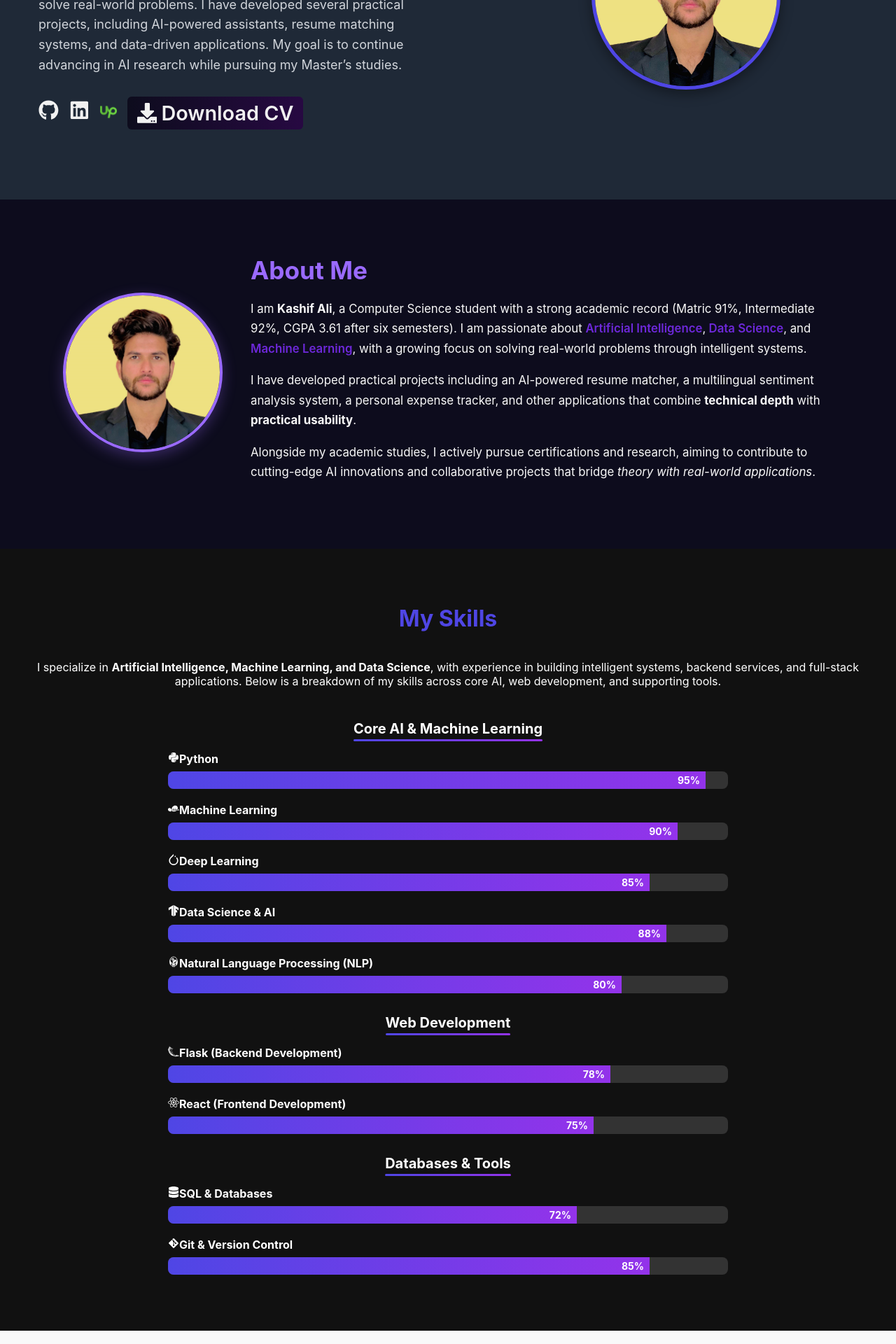
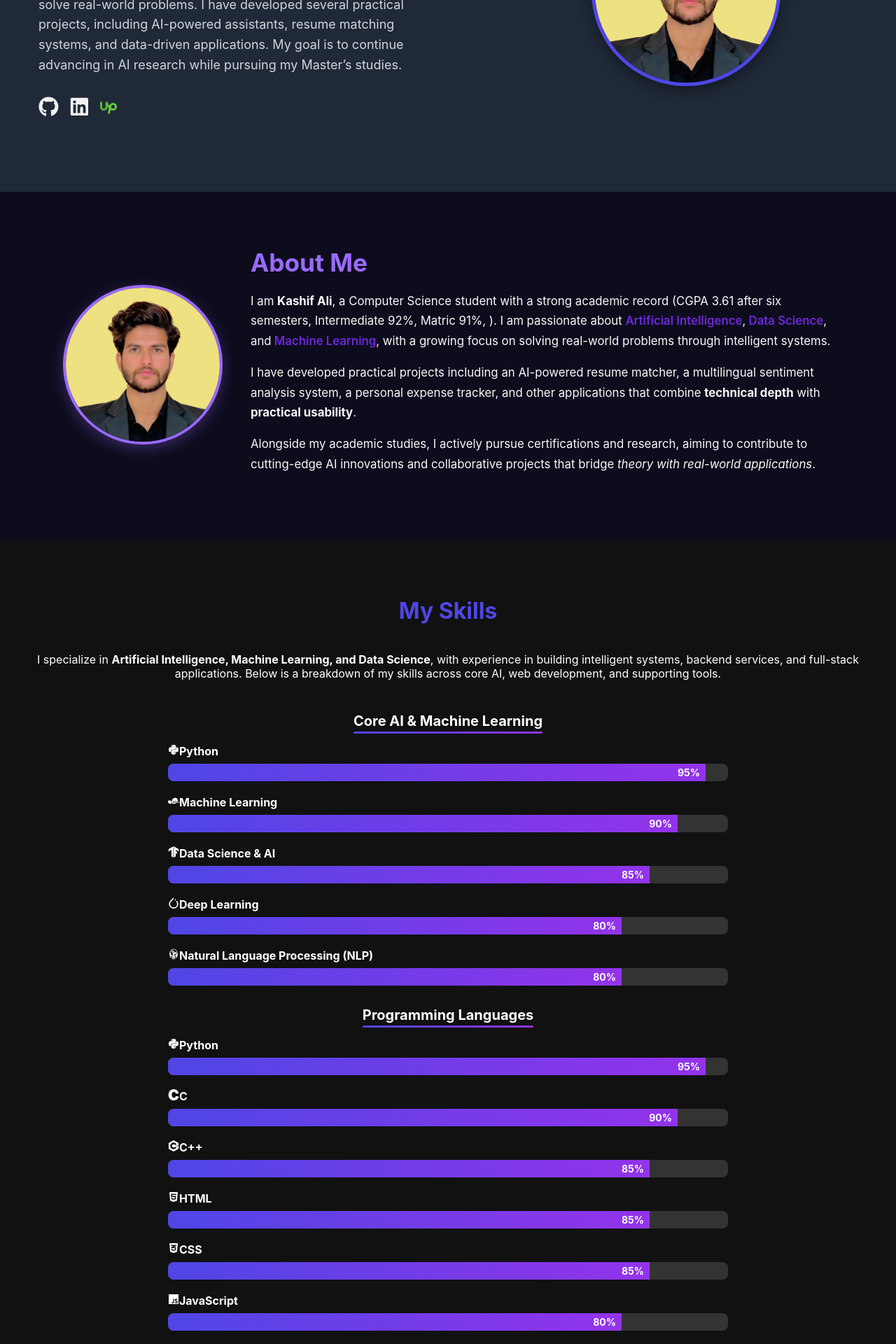
Before and after one commit to kashifali6273/Personal-Portfolio-website, a React (Create React App) app: page / in a window 1280 px wide. Shown: the part 380-2300 px from the top of the page at 70% size. Built offline with nearby package versions, Linux system fonts and the light colour scheme.

Commit message:
Updated BlogDetails with report download fix

```diff
--- a/src/App.css
+++ b/src/App.css
@@ -538,6 +538,13 @@ body::-webkit-scrollbar {
   background: #9333ea;
 }
 
+/* Hide project arrows on small screens */
+@media (max-width: 768px) {
+  .projects-nav {
+    display: none;
+  }
+}
+
 
 /* ===== Certificates Section ===== */
 .certificates {
--- a/src/components/About.js
+++ b/src/components/About.js
@@ -28,7 +28,7 @@ const About = () => {
           <h2>About Me</h2>
           <p>
             I am <strong>Kashif Ali</strong>, a Computer Science student with a strong academic record
-            (Matric 91%, Intermediate 92%, CGPA 3.61 after six semesters).
+            (CGPA 3.61 after six semesters, Intermediate 92%, Matric 91%, ).
             I am passionate about <span className="highlight">Artificial Intelligence</span>,
             <span className="highlight"> Data Science</span>, and
             <span className="highlight"> Machine Learning</span>, with a growing focus on solving
--- a/src/components/Certificates.js
+++ b/src/components/Certificates.js
@@ -103,7 +103,7 @@ const Certificates = () => {
       <h2>My Certificates</h2>
       <p className="cert-intro">
         I have completed multiple specializations and professional certificates
-        from top universities and companies.You can click to verify.
+        from top universities and companies from Coursera.You can click on course name to verify.
       </p>
 
       <div className="certificates-container">
--- a/src/components/Contact.js
+++ b/src/components/Contact.js
@@ -94,12 +94,6 @@ const Contact = () => {
     </a>
   </p>
 
-  <p>
-    <strong>CV:</strong>{" "}
-    <a href="reports/Kashif-Ali-CV.pdf" download>
-       Click to download CV
-    </a>
-  </p>
 </div>
 
       </div>
--- a/src/components/Hero.js
+++ b/src/components/Hero.js
@@ -1,7 +1,7 @@
 import React from "react";
 import profilePic from "../assets/profile.jpeg";
 import upworkIcon from "../assets/upwork.png"; // ✅ Import your Upwork PNG
-import { FaGithub, FaLinkedin, FaDownload } from "react-icons/fa";
+import { FaGithub, FaLinkedin,} from "react-icons/fa";
 
 const Hero = () => {
   return (
@@ -49,9 +49,6 @@ const Hero = () => {
               style={{ width: "24px", height: "24px" }} // ✅ Keep consistent size with icons
             />
           </a>
-          <a href="reports/Kashif-Ali-CV.pdf" download className="cv-btn">
-            <FaDownload /> Download CV
-          </a>
         </div>
       </div>
 
--- a/src/components/Projects.js
+++ b/src/components/Projects.js
@@ -109,7 +109,7 @@ const Projects = () => {
             className="project-card"
             initial={{ opacity: 0, y: 40 }}
             whileInView={{ opacity: 1, y: 0 }}
-            transition={{ duration: 0.6, delay: index * 0.2 }}
+            transition={{ duration: 0.1, delay: index * 0.1 }}
             viewport={{ once: true }}
           >
             <h3>{project.title}</h3>
--- a/src/components/Skills.js
+++ b/src/components/Skills.js
@@ -1,8 +1,15 @@
 import React from "react";
 import { motion } from "framer-motion";
-import { FaPython, FaDatabase, FaReact, FaGitAlt } from "react-icons/fa";
-import { SiTensorflow, SiPytorch, SiScikitlearn, SiFlask } from "react-icons/si";
+import { FaPython, FaDatabase, FaReact, FaGitAlt, FaHtml5, FaCss3Alt, FaJs  } from "react-icons/fa";
+import {
+  SiTensorflow,
+  SiPytorch,
+  SiScikitlearn,
+  SiFlask,
+  SiC, SiCplusplus
+} from "react-icons/si";
 import { GiArtificialIntelligence } from "react-icons/gi";
+
 
 const Skills = () => {
   const skillCategories = [
@@ -11,23 +18,40 @@ const Skills = () => {
       skills: [
         { name: "Python", level: 95, icon: <FaPython /> },
         { name: "Machine Learning", level: 90, icon: <SiScikitlearn /> },
-        { name: "Deep Learning", level: 85, icon: <SiPytorch /> },
-        { name: "Data Science & AI", level: 88, icon: <SiTensorflow /> },
-        { name: "Natural Language Processing (NLP)", level: 80, icon: <GiArtificialIntelligence /> },
+        { name: "Data Science & AI", level: 85, icon: <SiTensorflow /> },
+        { name: "Deep Learning", level: 80, icon: <SiPytorch /> },
+
+        {
+          name: "Natural Language Processing (NLP)",
+          level: 80,
+          icon: <GiArtificialIntelligence />,
+        },
       ],
     },
     {
+      title: "Programming Languages",
+      skills: [
+        { name: "Python", level: 95, icon: <FaPython /> },
+        { name: "C", level: 90, icon: <SiC /> },
+        { name: "C++", level: 85, icon: <SiCplusplus /> },
+        { name: "HTML", level: 85, icon: <FaHtml5 /> },
+        { name: "CSS", level: 85, icon: <FaCss3Alt /> },
+        { name: "JavaScript", level: 80, icon: <FaJs /> },
+      ],
+    },
+
+    {
       title: "Web Development",
       skills: [
-        { name: "Flask (Backend Development)", level: 78, icon: <SiFlask /> },
-        { name: "React (Frontend Development)", level: 75, icon: <FaReact /> },
+        { name: "Flask (Backend Development)", level: 80, icon: <SiFlask /> },
+        { name: "React (Frontend Development)", level: 80, icon: <FaReact /> },
       ],
     },
     {
       title: "Databases & Tools",
       skills: [
-        { name: "SQL & Databases", level: 72, icon: <FaDatabase /> },
-        { name: "Git & Version Control", level: 85, icon: <FaGitAlt /> },
+        { name: "SQL & Databases", level: 75, icon: <FaDatabase /> },
+        { name: "Git & Version Control", level: 75, icon: <FaGitAlt /> },
       ],
     },
   ];
@@ -36,9 +60,13 @@ const Skills = () => {
     <section id="skills" className="skills">
       <h2>My Skills</h2>
       <p className="skills-intro">
-        I specialize in <strong>Artificial Intelligence, Machine Learning, and Data Science</strong>,
-        with experience in building intelligent systems, backend services, and full-stack applications.
-        Below is a breakdown of my skills across core AI, web development, and supporting tools.
+        I specialize in{" "}
+        <strong>
+          Artificial Intelligence, Machine Learning, and Data Science
+        </strong>
+        , with experience in building intelligent systems, backend services, and
+        full-stack applications. Below is a breakdown of my skills across core
+        AI, web development, and supporting tools.
       </p>
 
       <div className="skills-categories">
@@ -57,7 +85,10 @@ const Skills = () => {
                       className="skill-level"
                       initial={{ width: 0 }}
                       whileInView={{ width: `${skill.level}%` }}
-                      transition={{ duration: 1, delay: (catIndex * 5 + index) * 0.1 }}
+                      transition={{
+                        duration: 1,
+                        delay: (catIndex * 5 + index) * 0.1,
+                      }}
                       viewport={{ once: true }}
                     >
                       {skill.level}%
```
